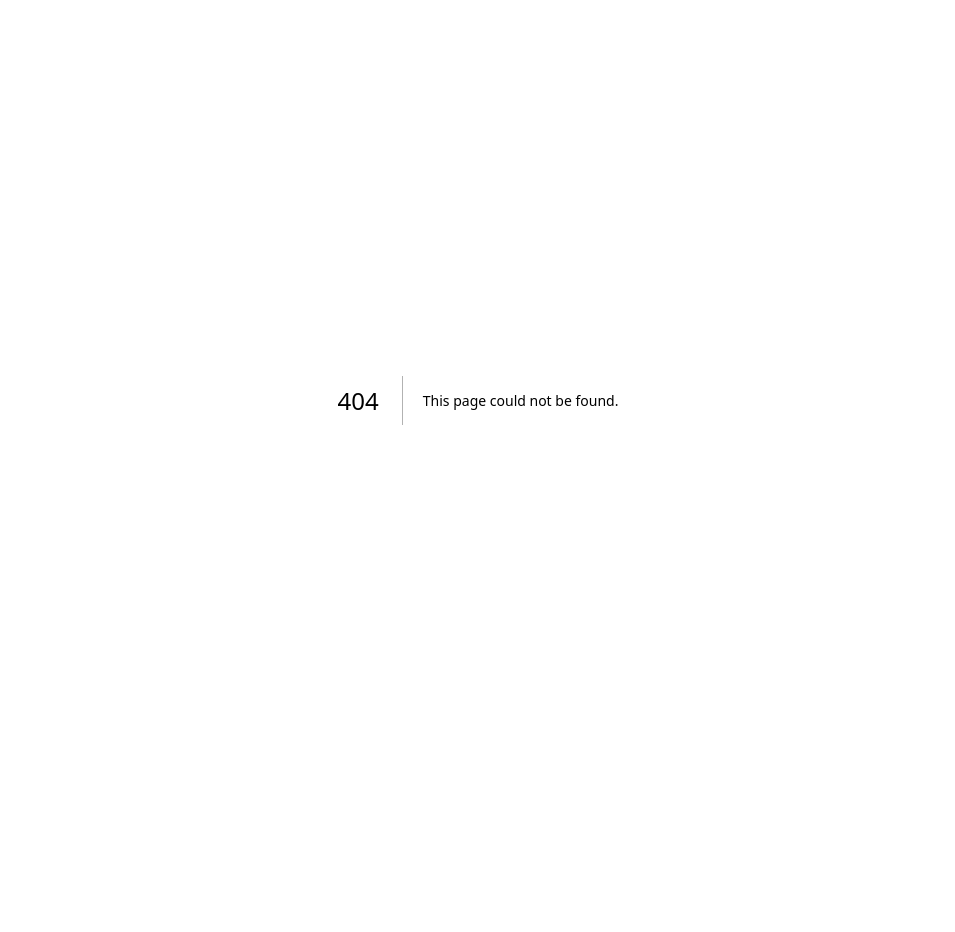
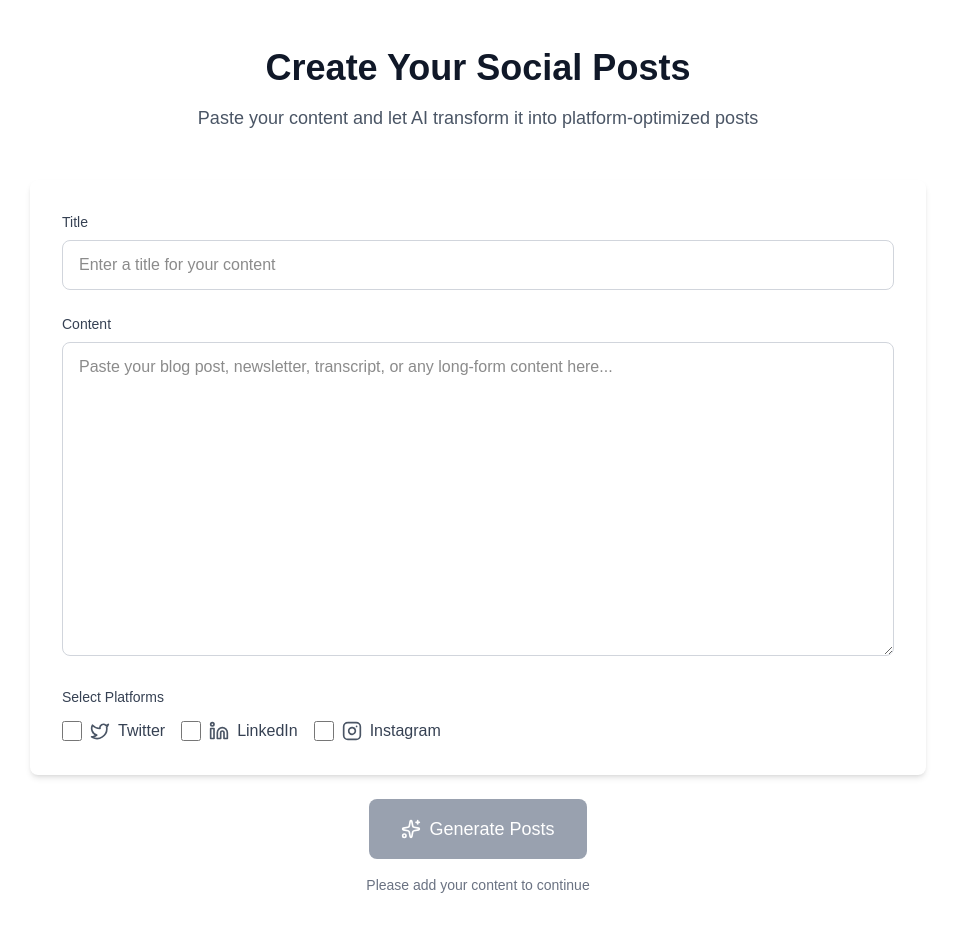
Before and after one commit to alihaider22/splitcontent, a Next.js app: page /create in a window 1280 px wide. Before the commit this address had no page. Shown: the top 932 px of the page, without its empty margins (162-1117 px from the left). Before the commit the page ends 800 px from the top, so only its background shows below. Built offline with nearby package versions, Linux system fonts and the light colour scheme.

Commit message:
Add CreatePage component for generating social media posts with user input and platform selection

```diff
--- /dev/null
+++ b/app/create/page.tsx
@@ -0,0 +1,68 @@
+"use client";
+
+import ContentInput from "@/components/ContentInput";
+import Button from "@/components/Button";
+import { Sparkles } from "lucide-react";
+import { useState } from "react";
+
+export default function CreatePage() {
+  const [title, setTitle] = useState("");
+  const [content, setContent] = useState("");
+  const [selectedPlatforms, setSelectedPlatforms] = useState<string[]>([]);
+
+  const handleGenerate = () => {
+    // TODO: Implement AI generation logic
+    console.log("Generating posts for:", {
+      title,
+      content,
+      platforms: selectedPlatforms,
+    });
+  };
+
+  return (
+    <div className="py-12 px-4 sm:px-6 lg:px-8">
+      <div className="max-w-4xl mx-auto">
+        <div className="text-center mb-12">
+          <h1 className="text-3xl sm:text-4xl font-bold text-gray-900 mb-4">
+            Create Your Social Posts
+          </h1>
+          <p className="text-lg text-gray-600">
+            Paste your content and let AI transform it into platform-optimized
+            posts
+          </p>
+        </div>
+
+        <div className="bg-white rounded-lg shadow-md p-6 sm:p-8 mb-6">
+          <ContentInput
+            title={title}
+            content={content}
+            selectedPlatforms={selectedPlatforms}
+            onTitleChange={setTitle}
+            onContentChange={setContent}
+            onPlatformsChange={setSelectedPlatforms}
+          />
+        </div>
+
+        <div className="flex justify-center">
+          <Button
+            variant="primary"
+            onClick={handleGenerate}
+            className="text-lg px-8 py-4 flex items-center space-x-2"
+            disabled={!content.trim() || selectedPlatforms.length === 0}
+          >
+            <Sparkles className="h-5 w-5" />
+            <span>Generate Posts</span>
+          </Button>
+        </div>
+
+        {(!content.trim() || selectedPlatforms.length === 0) && (
+          <p className="text-center text-gray-500 text-sm mt-4">
+            {!content.trim()
+              ? "Please add your content to continue"
+              : "Please select at least one platform"}
+          </p>
+        )}
+      </div>
+    </div>
+  );
+}
```
